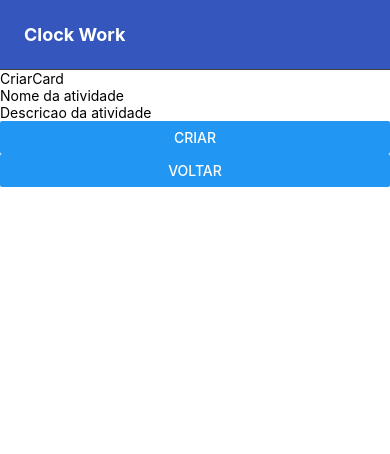
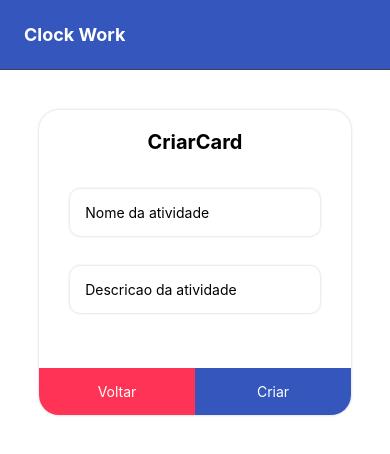
Before and after one commit to RenanKawamoto/ClockWork, a React Native app: screen /CriarCard in a window 390 px wide. Shown: the top 454 px of the page. Built offline with nearby package versions, Linux system fonts and the light colour scheme.

Commit message:
Alterado a estética relacionada a adição e alteração dos cards

```diff
--- a/src/components/CardFazendo/index.js
+++ b/src/components/CardFazendo/index.js
@@ -14,9 +14,6 @@ export default function CardFazendo({ titulo, descricao, navigation })
         <View style={style.viewButtons}>
             <TouchableOpacity style={style.button} onPress={() => navigation.navigate('Fazendo', {deleteFazendoCard: true, titulo: titulo}) }>
                 <Text style={style.excluir}>Excluir</Text>
-            </TouchableOpacity>
-            <TouchableOpacity style={style.button}>
-                <Text>Editar</Text>
             </TouchableOpacity>
             <TouchableOpacity style={style.button} onPress={() => navigation.navigate('Fazendo', {fazendoParaAfazer: true, titulo: titulo, descricao: descricao})}>
                 <Text>A Fazer</Text>
@@ -59,7 +56,7 @@ const style = StyleSheet.create({
         flexDirection: "row"
     },
     button: {
-        width: "25%",
+        width: "33.33%",
         textAlign: "right",
         padding: 10
     },
--- a/src/components/CardFeito/index.js
+++ b/src/components/CardFeito/index.js
@@ -17,9 +17,6 @@ export default function CardFazendo({ titulo, descricao, navigation })
             </TouchableOpacity>
             <TouchableOpacity style={style.button} onPress={() => navigation.navigate('Feito', {deleteFeitoCard: true, titulo: titulo}) }>
                 <Text style={style.excluir}>Excluir</Text>
-            </TouchableOpacity>
-            <TouchableOpacity style={style.button}>
-                <Text>Editar</Text>
             </TouchableOpacity>
         </View>
     </View>
@@ -56,7 +53,7 @@ const style = StyleSheet.create({
         flexDirection: "row"
     },
     button: {
-        width: "25%",
+        width: "50%",
         textAlign: "right",
         padding: 10
     },
--- a/src/components/NavBar/index.js
+++ b/src/components/NavBar/index.js
@@ -10,7 +10,7 @@ export default function NavBar({navigation, aba})
                 width: "33.33%",
                 padding: 15,
                 textAlign: "center",
-                shadowColor: '#FFFF00',
+                shadowColor: "#F8CC1D",
                 shadowOffset: {width: 0, height: 5},
                 shadowOpacity: 1,
                 shadowRadius: 0,
@@ -40,7 +40,7 @@ export default function NavBar({navigation, aba})
                 width: "33.33%",
                 padding: 15,
                 textAlign: "center",
-                shadowColor: '#FFFF00',
+                shadowColor: "#F8CC1D",
                 shadowOffset: {width: 0, height: 5},
                 shadowOpacity: 1,
                 shadowRadius: 0,
@@ -71,7 +71,7 @@ export default function NavBar({navigation, aba})
                     width: "33.33%",
                     padding: 15,
                     textAlign: "center",
-                    shadowColor: '#FFFF00',
+                    shadowColor: "#F8CC1D",
                     shadowOffset: {width: 0, height: 5},
                     shadowOpacity: 1,
                     shadowRadius: 0,
@@ -95,22 +95,6 @@ export default function NavBar({navigation, aba})
             </View>
         }
     }
-    return <View style={style.view}>
-        <Text style={style.title}>
-            Clock Work
-        </Text>
-        <View style={style.viewButtons}>
-            <TouchableOpacity onPress={()=> navigation.navigate('AFazer')} style={style.button}>
-                <Text style={style.textButton}>A Fazer</Text>
-            </TouchableOpacity>
-            <TouchableOpacity onPress={()=> navigation.navigate('Fazendo')} style={style.button}>
-                <Text style={style.textButton}>Fazendo</Text>
-            </TouchableOpacity>
-            <TouchableOpacity onPress={()=> navigation.navigate('Feito')} style={style.button}>
-                <Text style={style.textButton}>Feito</Text>
-            </TouchableOpacity>
-        </View>
-    </View>
 }
 
 export const style = StyleSheet.create({
--- a/src/pages/AlterarCard/index.js
+++ b/src/pages/AlterarCard/index.js
@@ -1,7 +1,8 @@
 import React from "react";
-import { Text, TextInput, Button } from "react-native";
+import { Text, TextInput, StyleSheet, TouchableOpacity} from "react-native";
 import Bar from "../../components/Bar";
 import { storeData, getData } from "../../../App";
+import { View } from "react-native-web";
 
 export default function AlterarCard({navigation, route})
 {
@@ -11,20 +12,27 @@ export default function AlterarCard({navigation, route})
     const [descricao, onChangeDescricao] = React.useState("");
     return <>
         <Bar/>
+        <View style={style.viewCard}>
+            <Text style={style.titulo}>Alterar Card</Text>
             <Text>Titulo:</Text>
             <TextInput
                 onChangeText={onChangeNome}
                 placeholder={titulo}
                 value={nome}
+                style={style.textInput}
             />
             <Text>Descrição:</Text>
             <TextInput
                 onChangeText={onChangeDescricao}
                 placeholder={descricaoAntiga}
                 value={descricao}
+                style={style.textInput}
             />
-
-        <Button title="Criar" onPress={
+            <View style={style.buttonsContext}>
+                <TouchableOpacity title="Voltar" onPress={()=> navigation.goBack()} style={style.button}>
+                    <Text style={style.text}>Voltar</Text>
+                </TouchableOpacity>
+                <TouchableOpacity title="Criar" onPress={
                     () => {
                         getData("listaAFazer").then((result) => {
                             var lista = []
@@ -45,7 +53,77 @@ export default function AlterarCard({navigation, route})
                         })
                     }
 
-        }></Button>
-        <Button title="Voltar" onPress={()=> navigation.goBack()}/>
+                } style={style.button2}>
+                    <Text style={style.text}>
+                        Salvar
+                    </Text>
+                </TouchableOpacity>
+            </View>
+        </View>
+
     </>
 }
+
+const style = StyleSheet.create({
+    textInput: {
+        alignSelf: "center",
+        margin: 15,
+        padding: 15,
+        borderRadius: 10,
+        width: "80%",
+        shadowColor: '#000000',
+        shadowOffset: {width: 0, height: 0},
+        shadowOpacity: 0.2,
+        shadowRadius: 3,
+    },
+    titulo:
+    {
+        fontSize: 20,
+        fontWeight: "bold",
+        margin: 20
+    },
+    viewCard:
+    {
+        margin: 40,
+        width: "80%",
+        shadowColor: '#000000',
+        shadowOffset: {width: 0, height: 0},
+        shadowOpacity: 0.2,
+        shadowRadius: 3,
+        alignSelf: "center",
+        alignItems: "center",
+        borderRadius: 20,
+    },
+    buttonsContext:
+    {
+        marginTop:40,
+        flexDirection: "row",
+        width: "100%",
+        alignItems: "center",
+        alignSelf: "center"
+    },
+    button:
+    {
+        textAlign: "center",
+        width: "50%",
+        padding: 15,
+        backgroundColor: "#FF3355",
+        alignItems: "center",
+        alignSelf: "center",
+        borderBottomLeftRadius: 20
+    },
+    button2:
+    {
+        textAlign: "center",
+        width: "50%",
+        padding: 15,
+        backgroundColor: "#3557BD",
+        alignItems: "center",
+        alignSelf: "center",
+        borderBottomRightRadius: 20,
+    },
+    text:
+    {
+        color: "white"
+    }
+});
--- a/src/pages/CriarCard/index.js
+++ b/src/pages/CriarCard/index.js
@@ -1,7 +1,8 @@
 import React from "react";
-import { Text, TextInput, Button } from "react-native";
+import { Text, TextInput, Button, StyleSheet, TouchableOpacity} from "react-native";
 import Bar from "../../components/Bar";
 import { storeData, getData } from "../../../App";
+import { View } from "react-native-web";
 
 export default function CriarCard({navigation})
 {
@@ -9,19 +10,25 @@ export default function CriarCard({navigation})
     const [descricao, onChangeDescricao] = React.useState("");
     return <>
         <Bar/>
-        <Text>CriarCard</Text>
+        <View style={style.viewCard}>
+            <Text style={style.titulo}>CriarCard</Text>
             <TextInput
                 onChangeText={onChangeNome}
                 placeholder="Nome da atividade"
                 value={nome}
+                style={style.textInput}
             />
             <TextInput
                 onChangeText={onChangeDescricao}
                 placeholder="Descricao da atividade"
                 value={descricao}
+                style={style.textInput}
             />
-
-        <Button title="Criar" onPress={
+            <View style={style.buttonsContext}>
+                <TouchableOpacity onPress={()=> navigation.goBack()} style={style.button}>
+                    <Text style={style.text}>Voltar</Text>
+                </TouchableOpacity>
+                <TouchableOpacity onPress={
                     () => {
                         getData("listaAFazer").then((result) => {
                             var resultJSON = {"lista": []}
@@ -34,7 +41,74 @@ export default function CriarCard({navigation})
                             navigation.navigate("AFazer", {created: true, valorCriado: JSON.stringify(resultJSON)})
                         })
                     }
-        }></Button>
-        <Button title="Voltar" onPress={()=> navigation.goBack()}/>
+                }  style={style.button2}>
+                    <Text style={style.text}>Criar</Text>
+                </TouchableOpacity>
+            </View>
+        </View>
     </>
 }
+
+const style = StyleSheet.create({
+    textInput: {
+        alignSelf: "center",
+        margin: 15,
+        padding: 15,
+        borderRadius: 10,
+        width: "80%",
+        shadowColor: '#000000',
+        shadowOffset: {width: 0, height: 0},
+        shadowOpacity: 0.2,
+        shadowRadius: 3,
+    },
+    titulo:
+    {
+        fontSize: 20,
+        fontWeight: "bold",
+        margin: 20
+    },
+    viewCard:
+    {
+        margin: 40,
+        width: "80%",
+        shadowColor: '#000000',
+        shadowOffset: {width: 0, height: 0},
+        shadowOpacity: 0.2,
+        shadowRadius: 3,
+        alignSelf: "center",
+        alignItems: "center",
+        borderRadius: 20,
+    },
+    buttonsContext:
+    {
+        marginTop:40,
+        flexDirection: "row",
+        width: "100%",
+        alignItems: "center",
+        alignSelf: "center"
+    },
+    button:
+    {
+        textAlign: "center",
+        width: "50%",
+        padding: 15,
+        backgroundColor: "#FF3355",
+        alignItems: "center",
+        alignSelf: "center",
+        borderBottomLeftRadius: 20
+    },
+    button2:
+    {
+        textAlign: "center",
+        width: "50%",
+        padding: 15,
+        backgroundColor: "#3557BD",
+        alignItems: "center",
+        alignSelf: "center",
+        borderBottomRightRadius: 20,
+    },
+    text:
+    {
+        color: "white"
+    }
+});
```
Lines whose indentation alone changed are shown as unchanged.
